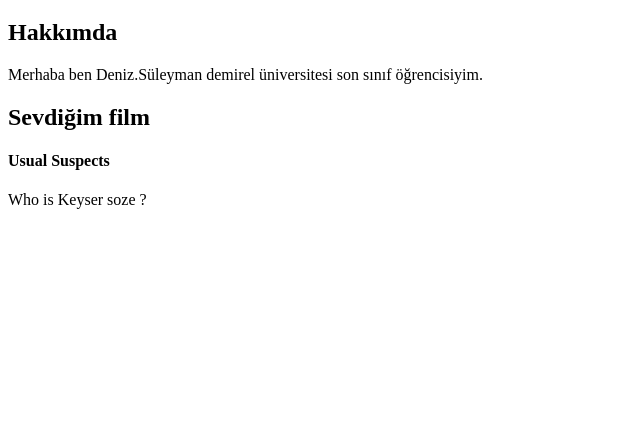
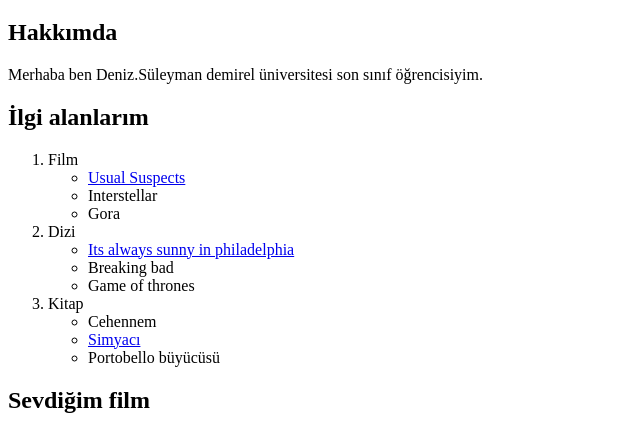
Before and after one commit to dnnzz/html-task-1, a plain HTML site: page index.html in a window 1280 px wide. Shown: the part 61-493 px from the top of the page, without its empty margins (0-640 px from the left). Drawn offline with Linux system fonts and the light colour scheme.

Commit message:
task-2  commit

```diff
--- a/index.html
+++ b/index.html
@@ -13,10 +13,44 @@
     <h2>Hakkımda</h2>
     <!-- Hakkımda kısmı paragrafı -->
     <p>Merhaba ben Deniz.Süleyman demirel üniversitesi son sınıf öğrencisiyim.</p>
+    <h2>İlgi alanlarım</h2>
+    <ol>
+        <li>
+            Film
+            <ul>
+                <li>
+                    <a href="https://www.imdb.com/title/tt0114814/">Usual Suspects</a>
+                </li>
+                <li>
+                    Interstellar
+                </li>
+                <li>
+                    Gora
+                </li>
+            </ul>
+        </li>
+        <li>
+            Dizi
+            <ul>
+                <li><a href="https://www.imdb.com/title/tt0472954/">Its always sunny in philadelphia</a></li>
+                <li>Breaking bad</li>
+                <li>Game of thrones</li>
+            </ul>
+        </li>
+        <li>
+            Kitap
+            <ul>
+                <li>Cehennem</li>
+                <li><a href="https://www.goodreads.com/he/book/show/309174.Simyac_">Simyacı</a></li>
+                <li>Portobello büyücüsü</li>
+            </ul>
+        </li>
+    </ol>
     <h2>Sevdiğim film</h2>
      <!--h4 baslik tagi-->
     <h4>Usual Suspects</h4>
     <!--paragraf yazmak icin kullanılan p tagi-->
+    <img height="400" width="400" src="https://m.media-amazon.com/images/M/MV5BYTViNjMyNmUtNDFkNC00ZDRlLThmMDUtZDU2YWE4NGI2ZjVmXkEyXkFqcGdeQXVyNjU0OTQ0OTY@._V1_UY1200_CR87,0,630,1200_AL_.jpg">
     <p>Who is Keyser soze ?</p>
 </body>
 </html>
```
